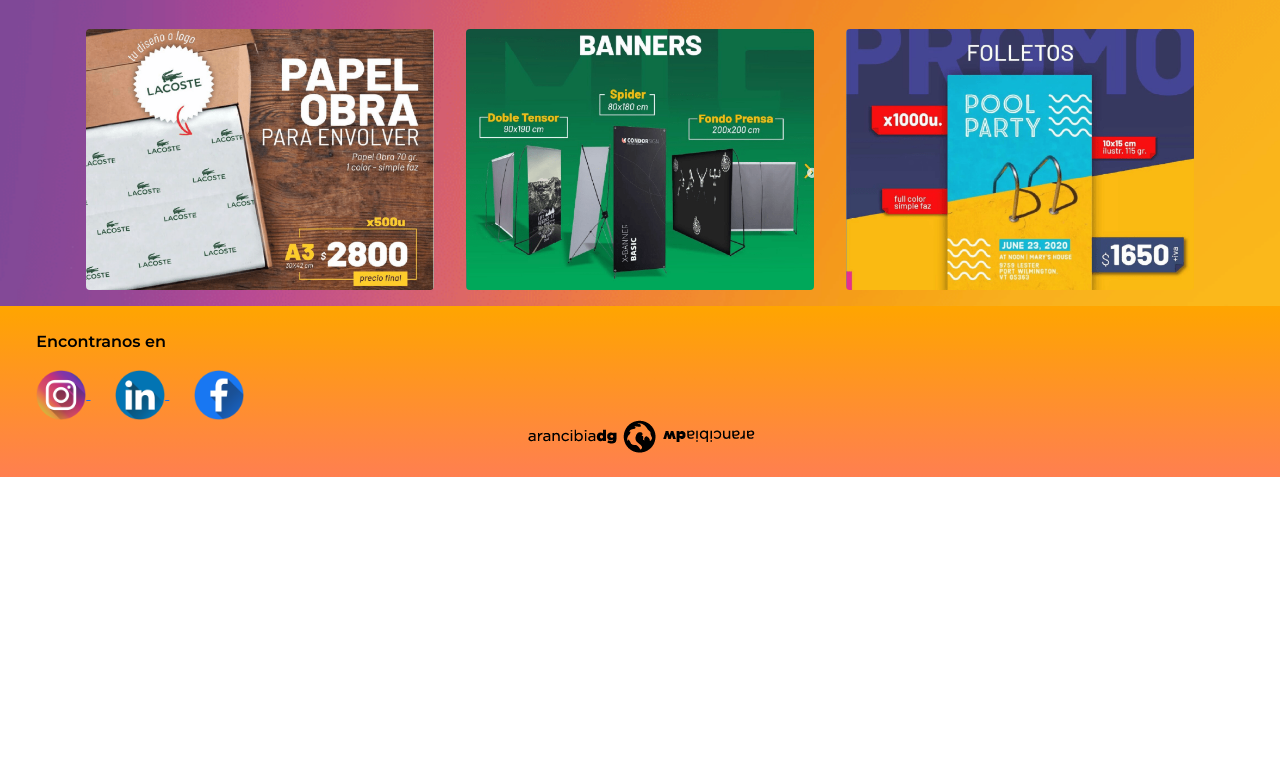
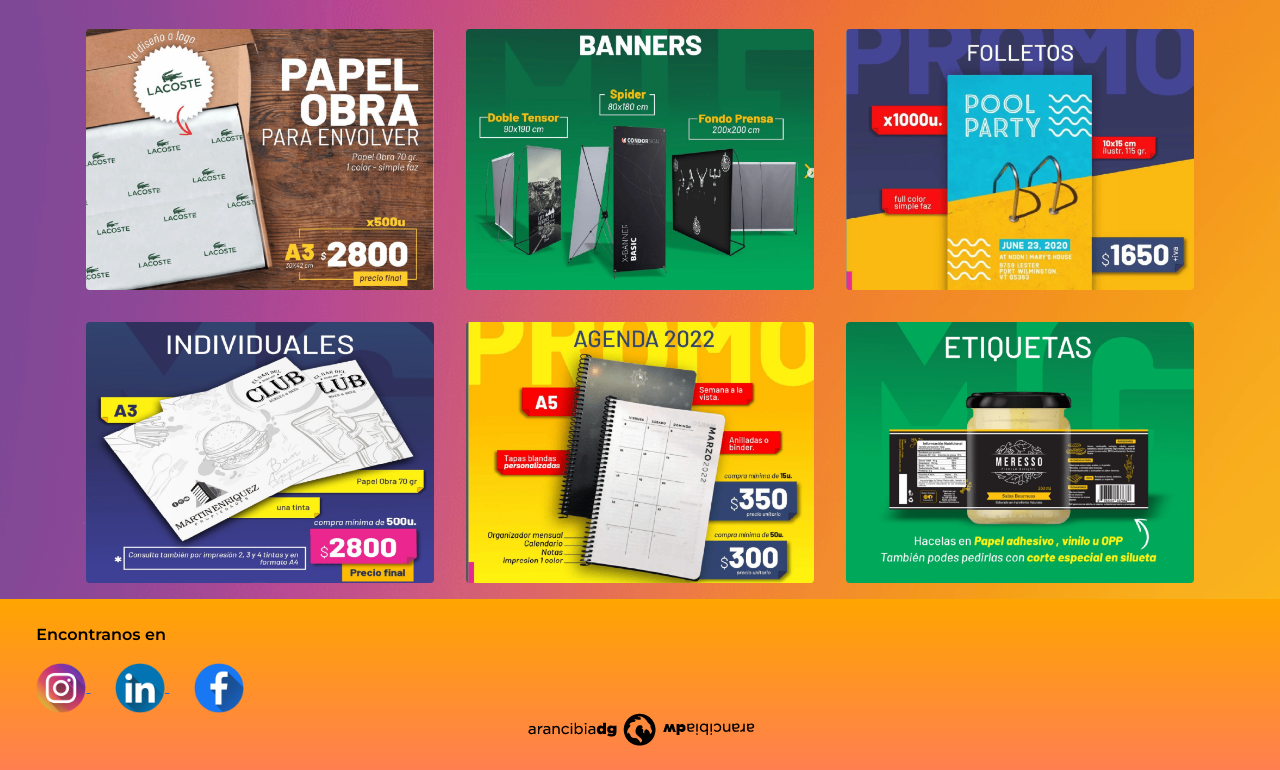
Before and after one commit to Fedezex/Final-Project, a website: page paginas/Ofertas.html in a window 1280 px wide. Shown: the part 1142-1912 px from the top of the page. Before the commit the page ends 1619 px from the top, so only its background shows below. Drawn offline with nearby package versions, Linux system fonts and the light colour scheme.

Commit message:
offers section

```diff
--- a/paginas/Ofertas.html
+++ b/paginas/Ofertas.html
@@ -96,6 +96,9 @@
         <div class="productos col-4 p-3"><img src="../assets/images/bs-images/10.png" class="img rounded" alt="Producto 10"></div>
         <div class="productos col-4 p-3"><img src="../assets/images/bs-images/11.png" class="img rounded" alt="Producto 11"></div>
         <div class="productos col-4 p-3"><img src="../assets/images/bs-images/12.png" class="img rounded" alt="Producto 12"></div>
+        <div class="productos col-4 p-3"><img src="../assets/images/bs-images/13.png" class="img rounded" alt="Producto 13"></div>
+        <div class="productos col-4 p-3"><img src="../assets/images/bs-images/14.png" class="img rounded" alt="Producto 14"></div>
+        <div class="productos col-4 p-3"><img src="../assets/images/bs-images/15.png" class="img rounded" alt="Producto 15"></div>
       </div>
     </section>
     </main>
```
Also changed, not shown: assets/images/bs-images/13.png (added), assets/images/bs-images/14.png (added), assets/images/bs-images/15.png (added).
